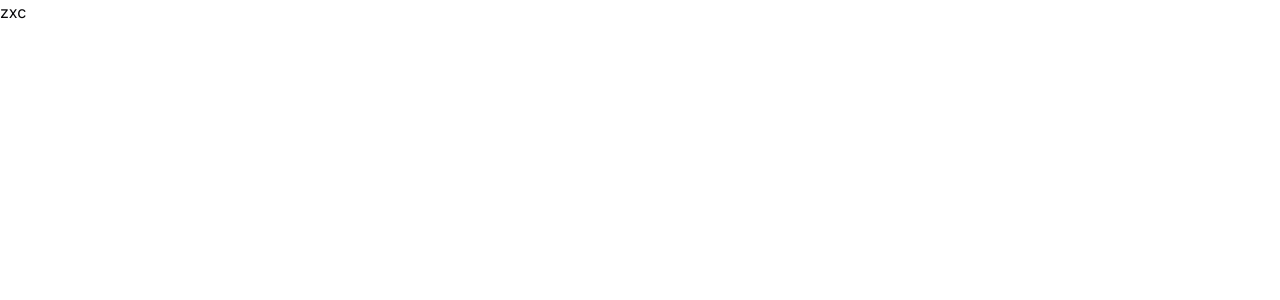
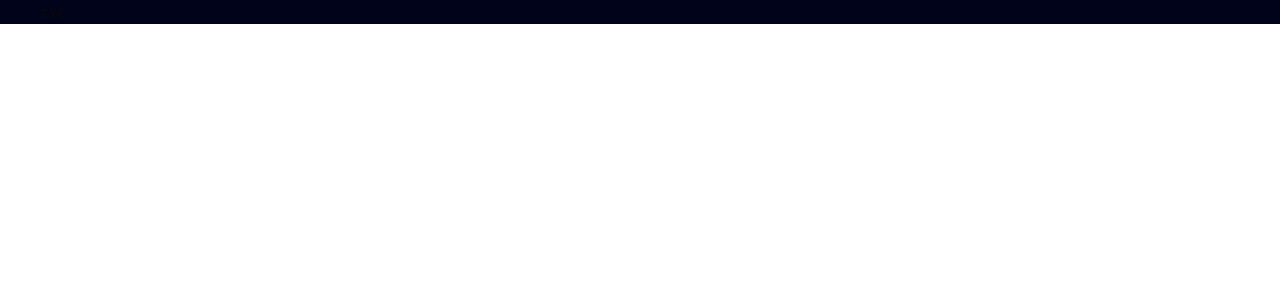
Before and after one commit to Steddyz/react-next-portfolio, a Next.js app: page / in a window 1280 px wide. Shown: the top 300 px of the page. Built offline with nearby package versions, Linux system fonts and the light colour scheme.

Commit message:
project setup

```diff
--- a/app/page.tsx
+++ b/app/page.tsx
@@ -2,8 +2,10 @@
 
 const Home = () => {
   return (
-    <main>
-      <div>zxc</div>
+    <main className="relative bg-black-100 flex justify-center items-center flex-col overflow-hidden mx-auto sm:px-10 px-5">
+      <div className="max-w-7xl w-full">
+        <h1>zxc</h1>
+      </div>
     </main>
   );
 };
```
